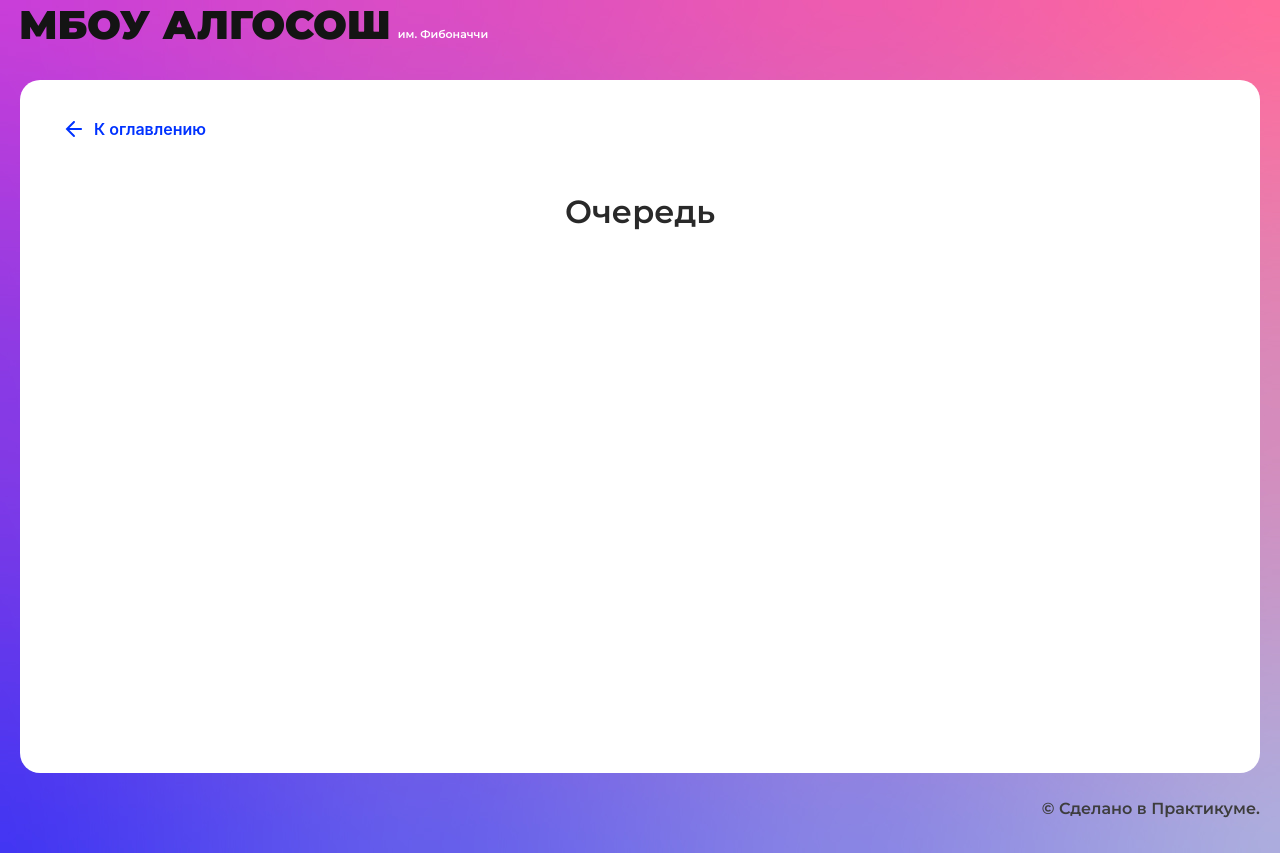
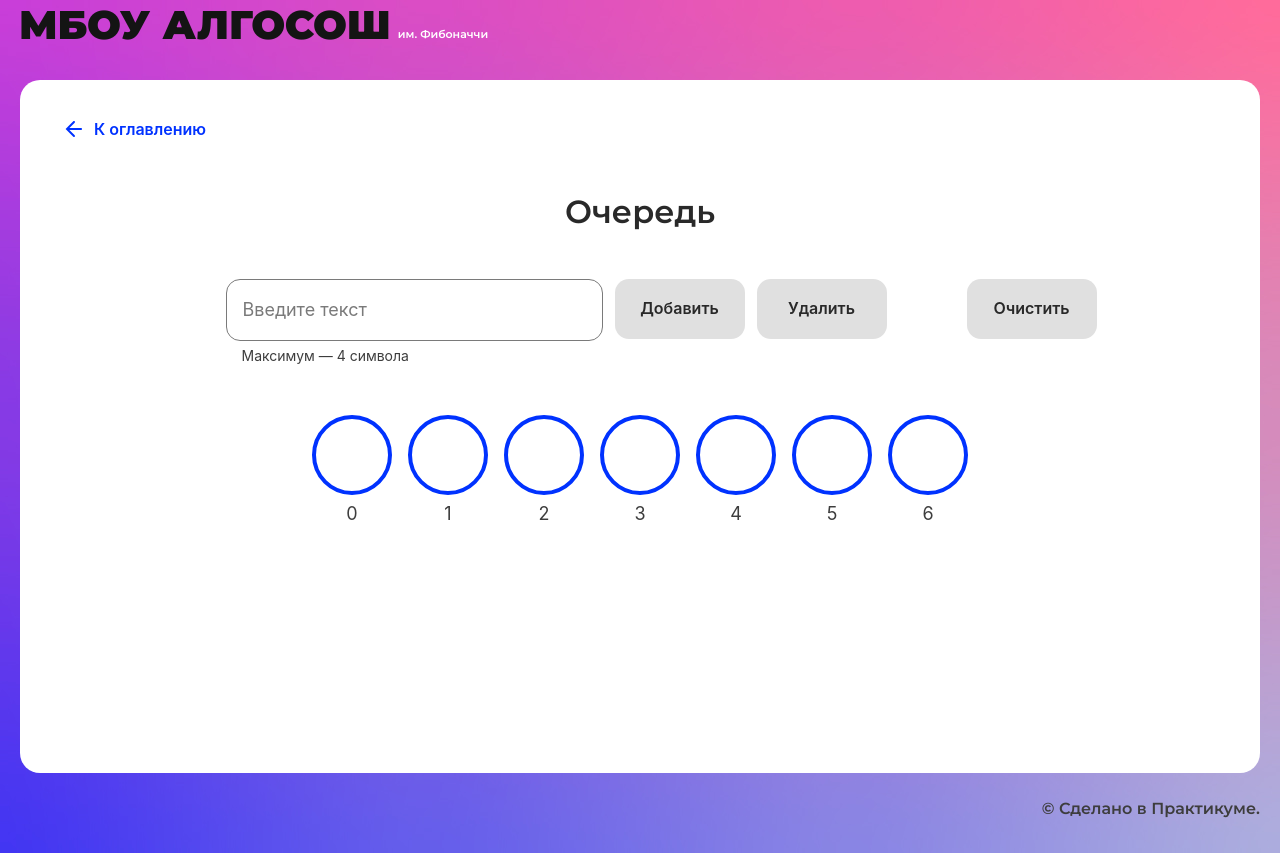
Before and after one commit to AtimoO/algososh, a React (Create React App) app: page /queue in a window 1280 px wide. Built offline with nearby package versions, Linux system fonts and the light colour scheme.

Commit message:
update: queue-page (add class)

```diff
--- /dev/null
+++ b/src/components/queue-page/queue-page.module.css
@@ -0,0 +1,25 @@
+.container {
+  display: flex;
+  justify-self: center;
+  column-gap: 80px;
+  margin: 0 auto;
+  max-width: 829px;
+}
+
+.container_buttons {
+  display: flex;
+  gap: 12px;
+}
+
+.input {
+  width: 377px;
+}
+
+.container__circle {
+  display: flex;
+  flex-wrap: wrap;
+  max-width: 100%;
+  gap: 16px;
+  justify-content: center;
+  margin: 48px auto 0;
+}
--- a/src/components/queue-page/queue-page.tsx
+++ b/src/components/queue-page/queue-page.tsx
@@ -1,10 +1,91 @@
-import React from "react";
+import React, { useEffect, useState } from "react";
+import { ElementStates } from "../../types/element-states";
+import { Queue, TQueueElement } from "../../utils/queue";
+import { Button } from "../ui/button/button";
+import { Circle } from "../ui/circle/circle";
+import { Input } from "../ui/input/input";
 import { SolutionLayout } from "../ui/solution-layout/solution-layout";
 
+import style from "./queue-page.module.css";
+
 export const QueuePage: React.FC = () => {
+  const sizeQueue: number = 7;
+  const queue = new Queue<string | null>(sizeQueue);
+  const initArr = Array(sizeQueue).fill({
+    item: "",
+    state: ElementStates.Default,
+    head: 0,
+    tail: 0,
+  });
+
+  const [input, setInput] = useState<string>("");
+  const [queueArray, setQueueArray] = useState<Array<TQueueElement>>(initArr);
+  const [addBtn, setAddBtn] = useState<boolean>(true);
+  const [clearBtn, setClearBtn] = useState<boolean>(true);
+
+  useEffect(() => {
+    !input ? setAddBtn(true) : setAddBtn(false);
+  }, [input]);
+
+  const handlerChangeInput = (e: React.SyntheticEvent<HTMLInputElement>) => {
+    setInput(e.currentTarget.value);
+  };
+
+  const handlerAddItem = async () => {
+    console.log("add");
+  };
+
+  const handlerRemoveItem = async () => {
+    console.log("remove");
+  };
+
+  const handlerClearQueue = async () => {
+    console.log("clear");
+  };
+
   return (
     <SolutionLayout title="Очередь">
-
+      <div className={style.container}>
+        <div className={style.container_buttons}>
+          <Input
+            extraClass={style.input}
+            onChange={handlerChangeInput}
+            placeholder="Введите текст"
+            maxLength={4}
+            isLimitText
+            value={input}
+          />
+          <Button
+            onClick={handlerAddItem}
+            text={"Добавить"}
+            disabled={addBtn}
+          />
+          <Button
+            onClick={handlerRemoveItem}
+            text={"Удалить"}
+            disabled={clearBtn}
+          />
+        </div>
+        <Button
+          onClick={handlerClearQueue}
+          text={"Очистить"}
+          disabled={clearBtn}
+        />
+      </div>
+      <div className={style.container__circle}>
+        {queueArray?.map((item, index) => (
+          <Circle
+            key={index}
+            state={item.state}
+            letter={`${item.item}`}
+            index={index}
+            head={index === 0 && item.item !== "" ? "head" : ""}
+            tail={
+              index === queueArray.length - 1 && item.item !== "" ? "tail" : ""
+            }
+          />
+        ))}
+      </div>
     </SolutionLayout>
   );
 };
--- a/src/components/stack-page/stack-page.tsx
+++ b/src/components/stack-page/stack-page.tsx
@@ -16,7 +16,6 @@ export const StackPage: React.FC = () => {
   const [input, setInput] = useState<string>("");
   const [stackArray, setStackArray] = useState<Array<TStackElement>>([]);
   const [addBtn, setAddBtn] = useState<boolean>(true);
-  // const [removeBtn, setRemoveBtn] = useState<boolean>(true);
   const [clearBtn, setClearBtn] = useState<boolean>(true);
 
   useEffect(() => {
--- /dev/null
+++ b/src/utils/queue.ts
@@ -0,0 +1,59 @@
+import { TItemArray } from "../types/utils";
+
+export type TQueueElement = TItemArray<string | null> & {
+  head: any;
+  tail: any;
+};
+
+interface IQueue<T> {
+  enqueue: (item: T) => void;
+  dequeue: () => void;
+  peak: () => T | null;
+  isEmpty: () => boolean;
+  getHead: () => number;
+  getTail: () => number;
+}
+
+export class Queue<T> implements IQueue<T> {
+  private container: (T | null)[] = [];
+  private head = 0;
+  private tail = 0;
+  private readonly size: number = 0;
+  private length: number = 0;
+
+  constructor(size: number) {
+    this.size = size;
+    this.container = Array(size);
+  }
+
+  enqueue = (item: T) => {
+    if (this.length >= this.size) {
+      throw new Error("Превышена максимальная длина");
+    }
+    this.container[this.tail % this.size] = item;
+    this.tail++;
+    this.length++;
+  };
+
+  dequeue = () => {
+    if (this.isEmpty()) {
+      throw new Error("Нет элементов в очереди");
+    }
+    this.container[this.head % this.size] = null;
+    this.head++;
+    this.length--;
+  };
+
+  peak = (): T | null => {
+    if (this.isEmpty()) {
+      throw new Error("Нет элементов в очереди");
+    }
+    return this.container[this.head % this.size] || null;
+  };
+
+  isEmpty = () => this.length === 0;
+  getHead = () => this.head;
+  getTail = () => this.tail;
+
+  getContainer = () => this.container; // для проверки контейнера
+}
```
